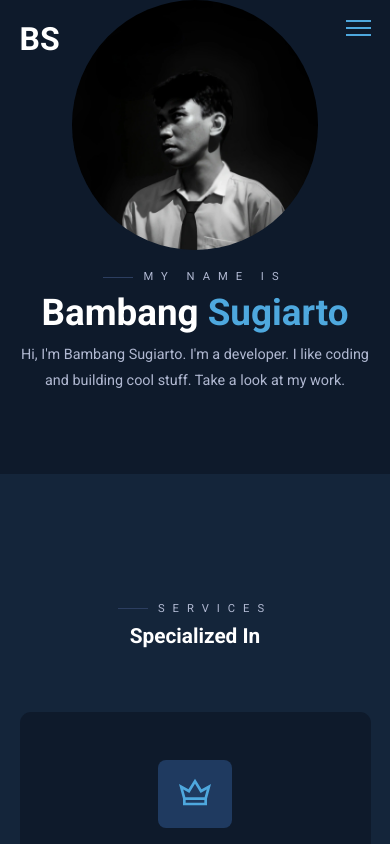
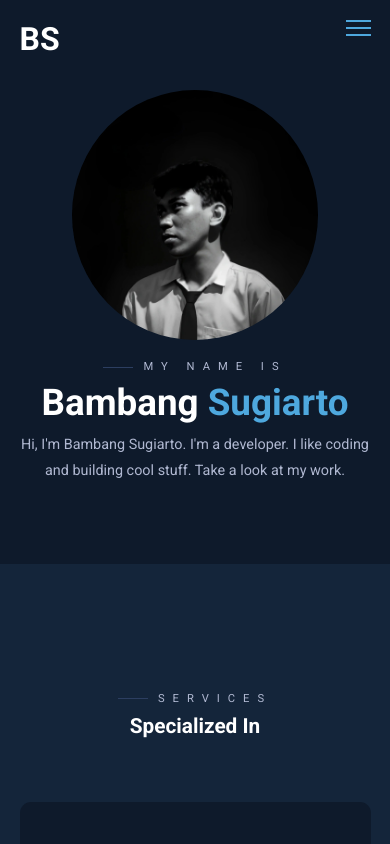
Before and after one commit to bamsgrtt/portfolio, a React (Vite) app: page / in a window 390 px wide. Shown: the top 844 px of the page. Built offline with nearby package versions, Linux system fonts and the light colour scheme.

Commit message:
fix hero top

```diff
--- a/src/Components/Hero/Hero.css
+++ b/src/Components/Hero/Hero.css
@@ -42,3 +42,16 @@
     height: 720px;
   }
 }
+
+
+@media  screen and (max-width: 825px) {
+  .hero {
+    padding-top: 80px;
+  }
+}
+
+@media  screen and (max-width: 640px) {
+  .hero {
+    padding-top: 90px;
+  }
+}
```
